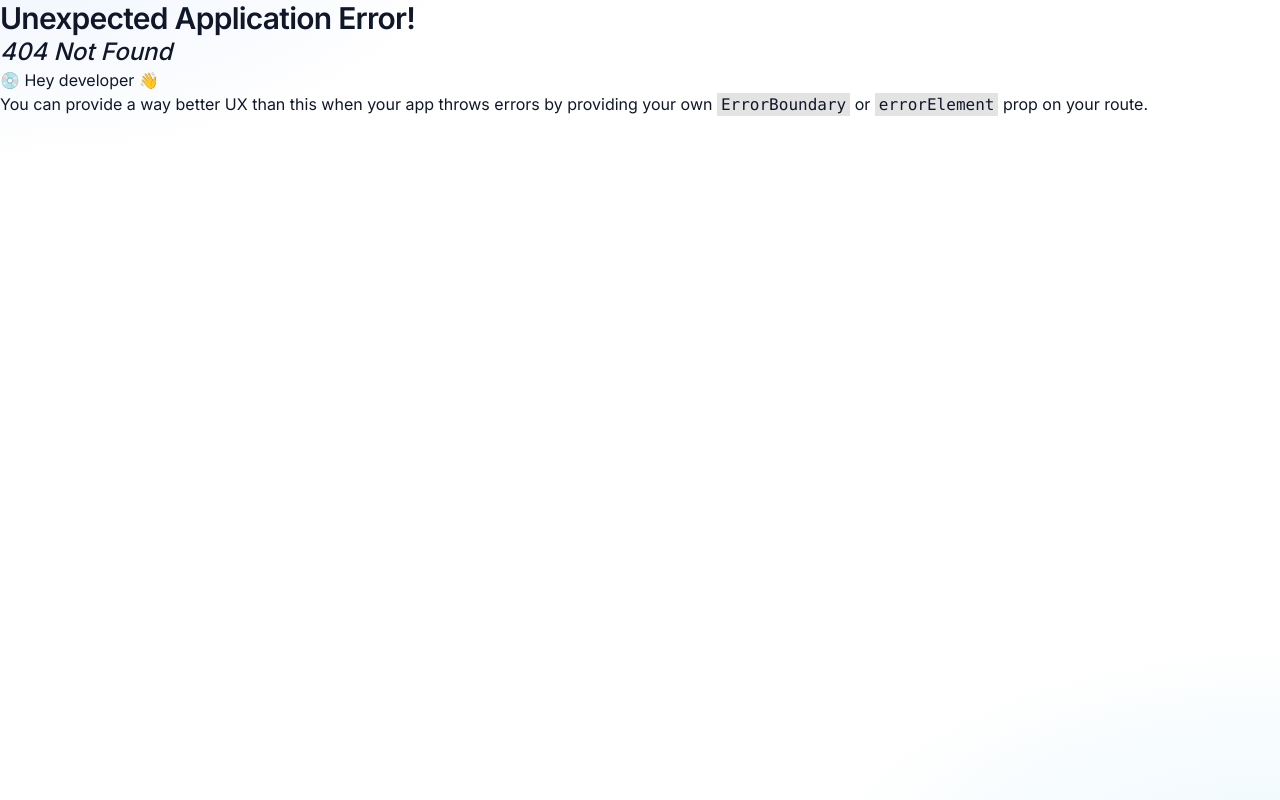
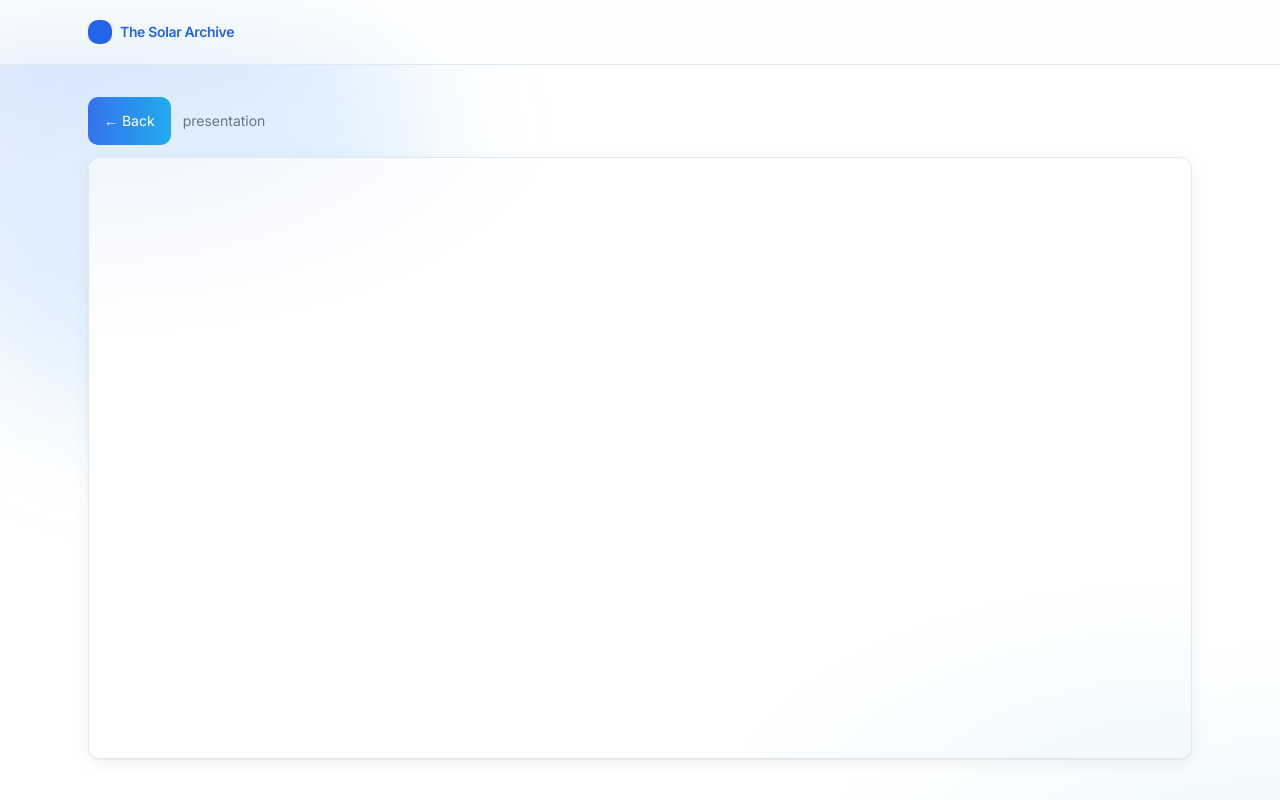
Before and after one commit to rjacaac211/learning-hub, a React (Vite) app in the folder web/: page /pptx in a window 1280 px wide. Before the commit this address had no page. Built offline with nearby package versions, Linux system fonts and the light colour scheme.

Commit message:
feat: add inline PPTX viewer and wire library cards to pptx route

```diff
--- a/web/src/main.jsx
+++ b/web/src/main.jsx
@@ -9,6 +9,7 @@ import Library from './routes/Library'
 import Pdf from './routes/Pdf'
 import Video from './routes/Video'
 import Image from './routes/Image'
+import Pptx from './routes/Pptx'
 
 const router = createBrowserRouter([
   {
@@ -20,7 +21,8 @@ const router = createBrowserRouter([
       { path: 'library/*', element: <Library /> },
       { path: 'pdf/*', element: <Pdf /> },
       { path: 'video/*', element: <Video /> },
-      { path: 'image/*', element: <Image /> }
+      { path: 'image/*', element: <Image /> },
+      { path: 'pptx/*', element: <Pptx /> }
     ]
   }
 ])
--- a/web/src/routes/Library.jsx
+++ b/web/src/routes/Library.jsx
@@ -292,9 +292,25 @@ export default function Library() {
                 nameLower.endsWith('.png') ||
                 nameLower.endsWith('.jpg') ||
                 nameLower.endsWith('.jpeg')
+              const isPptx = nameLower.endsWith('.pptx')
                 if (isPdf) {
                   return (
                     <div key={f.path} onClick={() => navigate(`/pdf${f.path}`)}>
+                      <Card interactive className="cursor-pointer">
+                        <CardTitle className="truncate">{f.name}</CardTitle>
+                        {isAdmin && (
+                          <div className="mt-2 flex gap-2" onClick={e => e.stopPropagation()}>
+                            <button onClick={() => onRenameFile(f.path)} className="text-sm px-4 py-2 md:text-xs md:px-2 md:py-1 rounded-md border border-border bg-white text-fg hover:opacity-90 min-h-[48px] md:min-h-0">Rename</button>
+                            <button onClick={() => onDeleteFile(f.path)} className="text-sm px-4 py-2 md:text-xs md:px-2 md:py-1 rounded-md bg-gradient-to-r from-rose-400 to-rose-500 text-white hover:opacity-90 min-h-[48px] md:min-h-0">Delete</button>
+                          </div>
+                        )}
+                      </Card>
+                    </div>
+                  )
+                }
+                if (isPptx) {
+                  return (
+                    <div key={f.path} onClick={() => navigate(`/pptx${f.path}`)}>
                       <Card interactive className="cursor-pointer">
                         <CardTitle className="truncate">{f.name}</CardTitle>
                         {isAdmin && (
--- /dev/null
+++ b/web/src/routes/Pptx.jsx
@@ -0,0 +1,35 @@
+import React, { useMemo } from 'react'
+import { useNavigate, useParams } from 'react-router-dom'
+
+export default function Pptx() {
+  const navigate = useNavigate()
+  const { '*': splat = '' } = useParams()
+
+  const src = useMemo(() => {
+    return '/files/' + encodeURI(splat)
+  }, [splat])
+
+  const name = decodeURIComponent(splat.split('/').pop() || 'presentation')
+
+  return (
+    <section>
+      <div className="flex items-center gap-3 mb-3">
+        <button
+          onClick={() => navigate(-1)}
+          className="tap-target md:h-8 md:text-sm rounded-md bg-gradient-to-r from-accent/90 to-sky-500/90 text-white hover:opacity-90"
+        >
+          ← Back
+        </button>
+        <div className="text-sm text-fg-muted truncate">{name}</div>
+      </div>
+
+      <div className="rounded-lg border border-border bg-white shadow-card overflow-hidden">
+        <iframe
+          title={name}
+          src={'/files/' + encodeURI(splat)}
+          className="w-full h-[calc(100vh-280px)] md:h-[calc(100vh-200px)] bg-black/5"
+        />
+      </div>
+    </section>
+  )
+}
```
